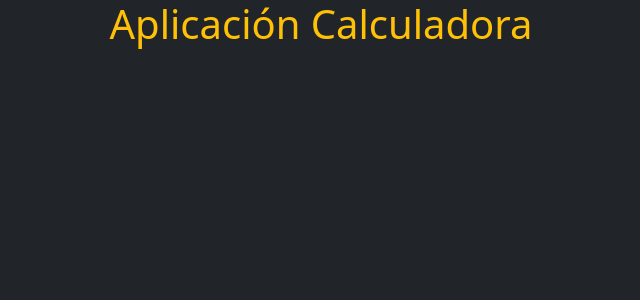
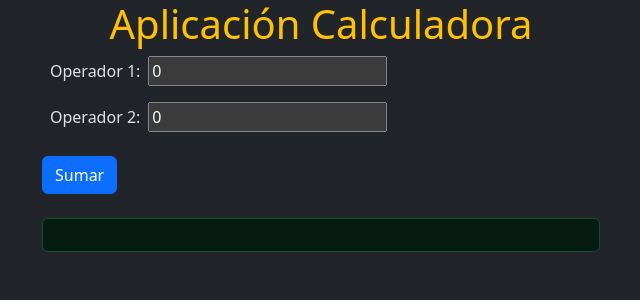
Before and after one commit to odgm/CalculadoraAngular, an Angular app: page / in a window 1280 px wide. Shown: the top 300 px of the page, without its empty margins (319-959 px from the left). Built offline with nearby package versions, Linux system fonts and the light colour scheme.

Commit message:
boton sumar

```diff
--- a/src/app/app.html
+++ b/src/app/app.html
@@ -1 +1,4 @@
 <h1 class="text-center text-warning">{{title}}</h1>
+<div class="container">
+  <app-operador/>
+</div>
--- a/src/app/app.ts
+++ b/src/app/app.ts
@@ -1,9 +1,10 @@
 import { Component, signal } from '@angular/core';
 import { RouterOutlet } from '@angular/router';
+import { Operador } from "./operador/operador";
 
 @Component({
   selector: 'app-root',
-  imports: [RouterOutlet],
+  imports: [RouterOutlet, Operador],
   templateUrl: './app.html',
   styleUrl: './app.css'
 })
--- a/src/app/operador/operador.html
+++ b/src/app/operador/operador.html
@@ -1 +1,20 @@
-<p>operador works!</p>
+<div class="d-flex justify-content-center">
+    <div class="w-50">
+        <div class="mb-3">
+            <label for="inputText" class="mx-2">Operador 1:</label>
+            <input type="text" id="inputText" [(ngModel)]="operador1" autocomplete="off">
+        </div>
+        <div class="mb-3">
+            <label for="inputText" class="mx-2">Operador 2:</label>
+            <input type="text" id="inputText" [(ngModel)]="operador2" autocomplete="off">
+        </div>
+        <div class="mt-4 mx-auto me-2">
+            <button class="btn btn-primary" (click)="resultado()">
+                Sumar
+            </button>
+        </div>
+        <div class="alert alert-success mt-4 mx-auto">
+            {{resultado()}}
+        </div>
+    </div>
+</div>
--- a/src/app/operador/operador.ts
+++ b/src/app/operador/operador.ts
@@ -1,9 +1,18 @@
 import { Component } from '@angular/core';
+import { FormsModule } from '@angular/forms';
 
 @Component({
   selector: 'app-operador',
-  imports: [],
+  imports: [FormsModule],
   templateUrl: './operador.html',
   styleUrl: './operador.css',
 })
-export class Operador {}
+export class Operador {
+  operador1 = 0;
+  operador2 = 0;
+  resul = 0;
+
+  resultado() {
+    this.resul = (this.operador1 + this.operador2);
+  }
+}
```
